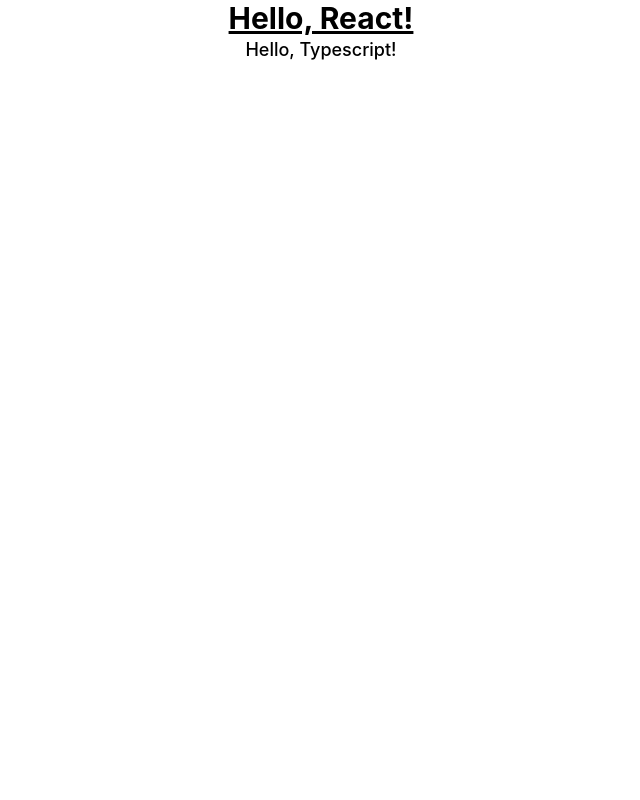
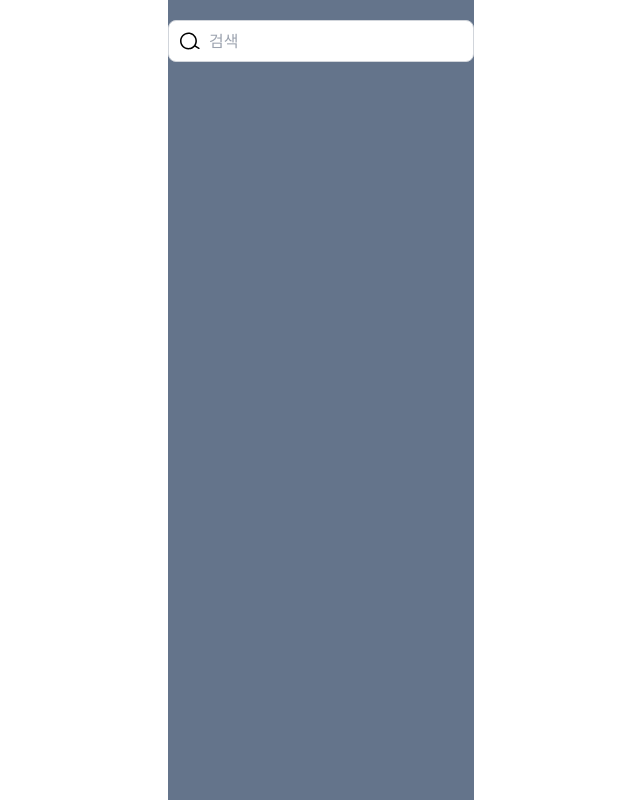
Before and after one commit to TeamGuys/Hansuyo_Front, a React (Create React App) app: page / in a window 1280 px wide. Shown: the whole page, without its empty margins (319-959 px from the left). Built offline with nearby package versions, Linux system fonts and the light colour scheme.

Commit message:
Feat : 검색창 구현

```diff
--- /dev/null
+++ b/src/components/Home/SearchInput.jsx
@@ -0,0 +1,31 @@
+import React, {useState} from "react"
+
+import SearchIcon from "../../assets/Home/SearchIcon.svg"
+
+
+const SearchInput = () => {
+  const [query, setQuery] = useState('');
+
+  // const handleSearch = () => {
+  //   alert(`검색어: ${query}`);
+  // };
+
+  return (
+    <div className="relative flex items-center justify-center w-full max-w-md mx-auto mt-5">
+      <img
+        className="absolute left-3 w-5 h-5 text-gray-400"
+        src={SearchIcon}
+        alt='검색 아이콘'
+      />
+      <input
+        type="text"
+        value={query}
+        onChange={(e) => setQuery(e.target.value)}
+        className="w-full pl-10 pr-4 py-2 text-gray-700 border border-gray-300 rounded-lg focus:outline-none focus:ring-2 focus:ring-blue-500"
+        placeholder="검색"
+      />
+    </div>
+  );
+};
+
+export default SearchInput
--- a/src/pages/Home/Home.jsx
+++ b/src/pages/Home/Home.jsx
@@ -1,13 +1,11 @@
 import React from "react"
+import SearchInput from "../../components/Home/SearchInput"
 
 const Home = () => {
   return (
-    <>
-      <h1 className="text-3xl font-bold underline">
-        Hello, React!
-      </h1>
-      <p className="text-lg font-medium">Hello, Typescript!</p>
-    </>
+    <div className="h-[100vh] bg-slate-500">
+      <SearchInput />
+    </div>
   )
 }
 
```
Also changed, not shown: src/assets/Home/SearchIcon.svg (added).
